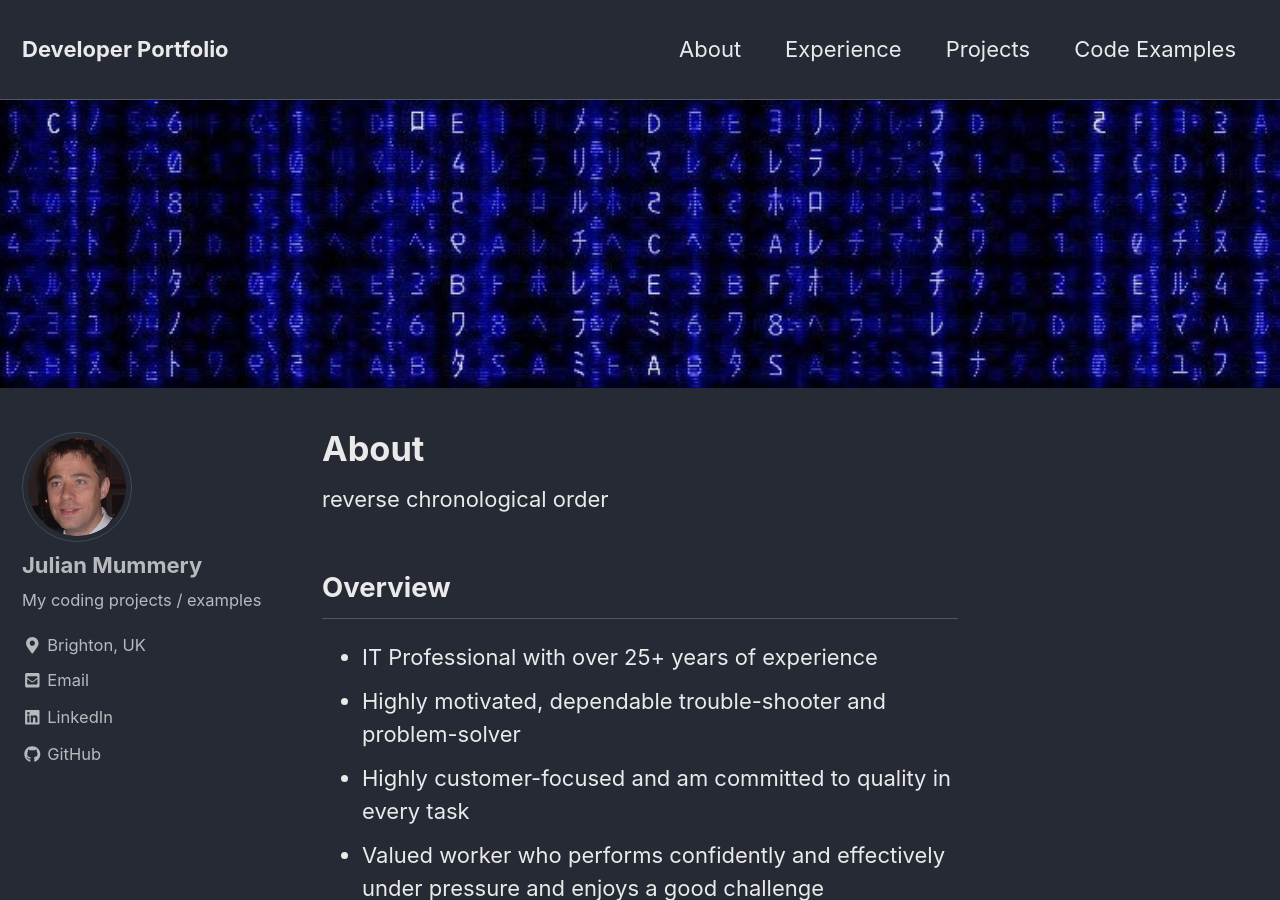
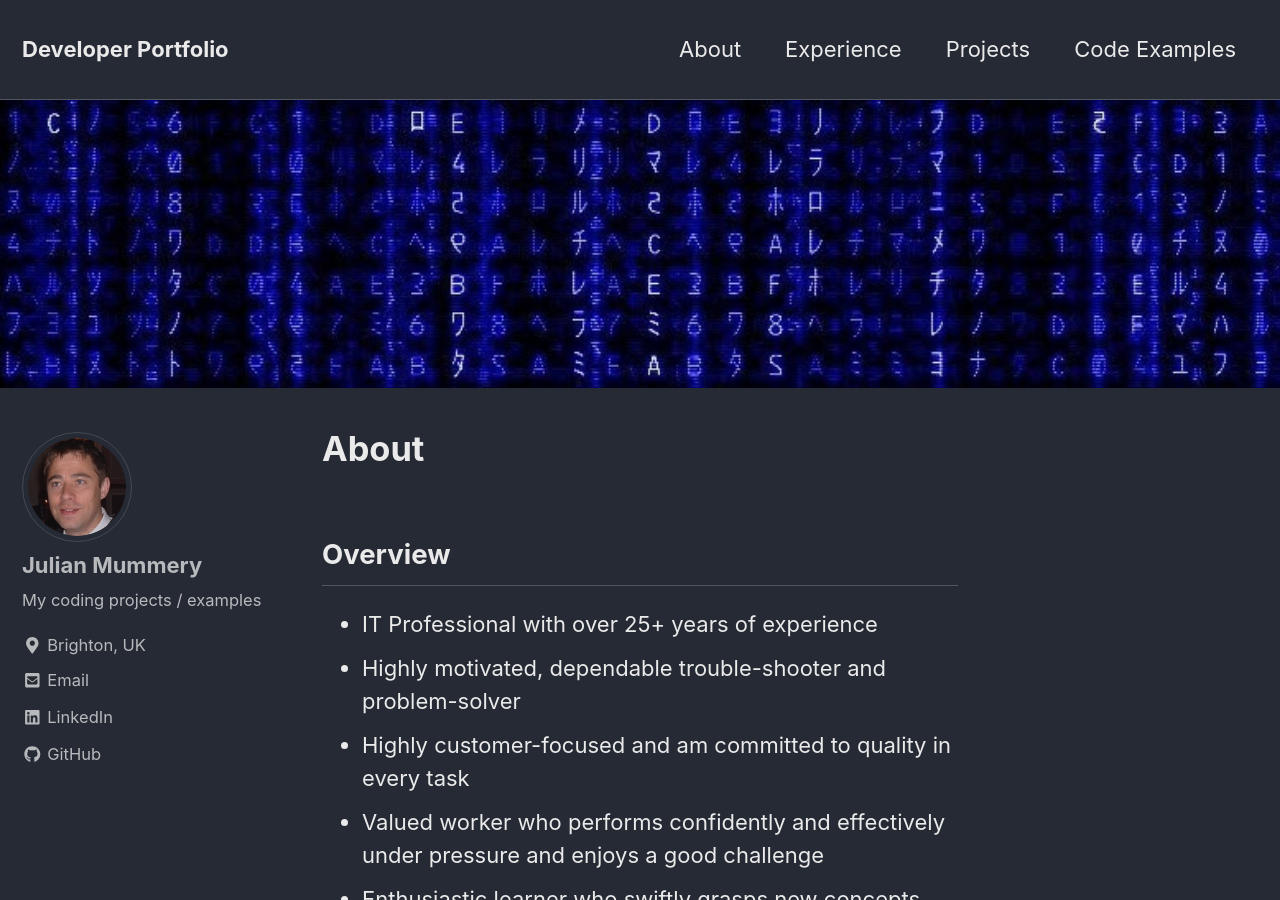
Before and after one commit to julianmummery/julianmummery.github.io, a Jekyll site: the page built from _pages/about.md, in a window 1280 px wide and 900 px high. Built offline with Jekyll 4.4.1, drawn with Linux system fonts in a browser that asks for light colours; nearby versions of some CDN libraries.

Commit message:
Update about.md

```diff
--- a/_pages/about.md
+++ b/_pages/about.md
@@ -4,9 +4,6 @@ permalink: /about/
 header:
    image: "/assets/images/header-background.jpg"
 ---
-
-reverse chronological order
-
 <h2>Overview</h2>
 <ul>
   <li>IT Professional with over 25+ years of experience</li>
```
